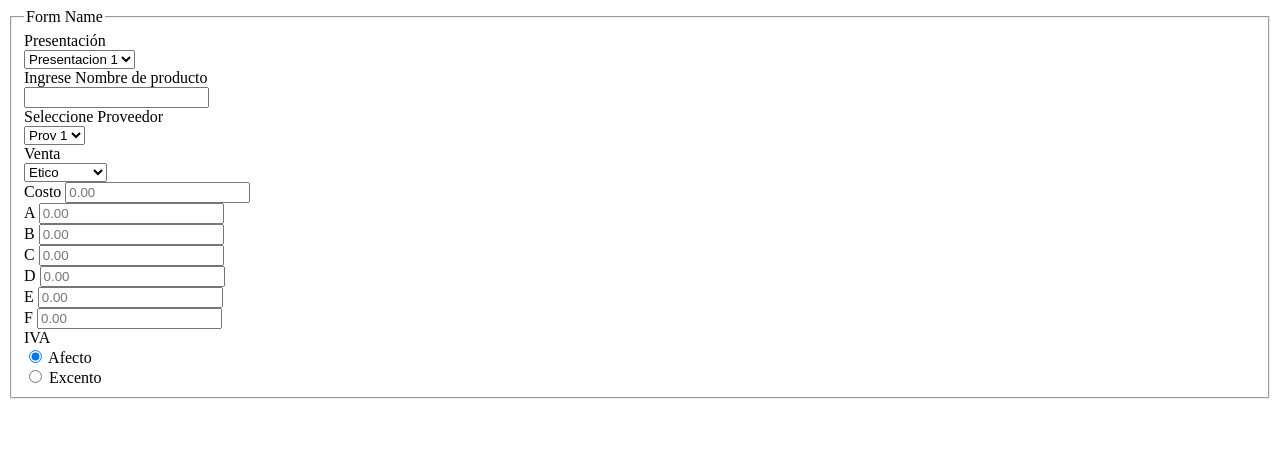
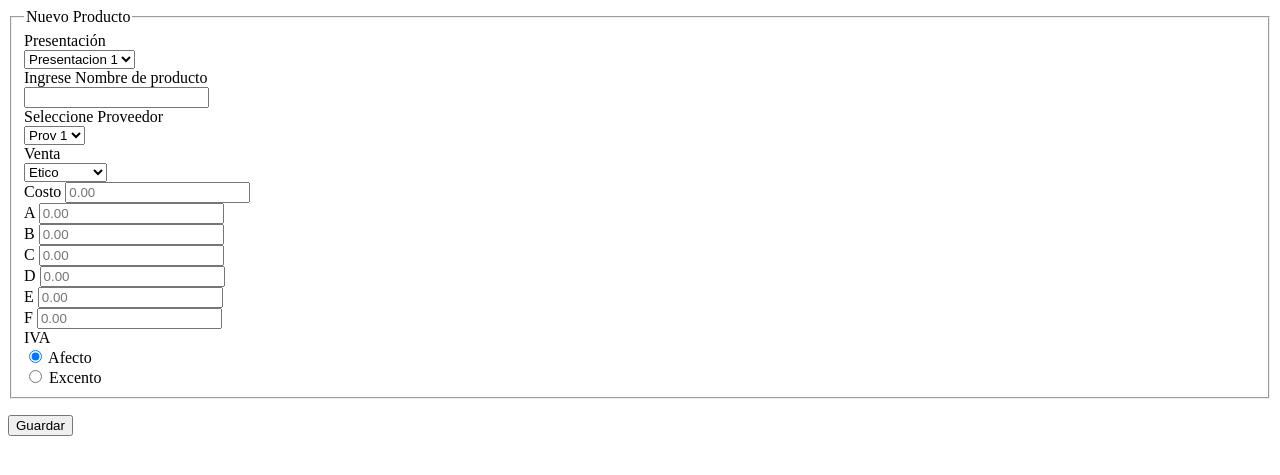
Before and after one commit to CloudGt/sismedic, a PHP site: page /app/nuevo_prod.php in a window 1280 px wide. Shown: the top 475 px of the page. Run offline with PHP 8.4, Linux system fonts and the light colour scheme; data comes from the database, SQL or seed files in the repository.

Commit message:
funcion de creación de nuevo producto.

```diff
--- a/app/Model/Producto.php
+++ b/app/Model/Producto.php
@@ -56,7 +56,7 @@ class Producto
 		global $cnx;
 		return $cnx->query($sql);
 	}
-		function ObtenerEXISTENCIAS()
+	function ObtenerEXISTENCIAS()
 	{
 		$sql = "--";
 
@@ -64,5 +64,13 @@ class Producto
 		return $cnx->query($sql);
 	}
 
+	function guardarproducto($descripcion, $precio, $idprov, $idpresentacion, $tipomedicamento, $afecto,$precioa,$preciob,$precioc,$preciod,$precioe,$preciof)
+	{
+		$sql = "INSERT INTO producto (descripcion, precio, idprov, idpresentacion, tipomedicamento, afecto) VALUES ('$descripcion', $precio, $idprov, $idpresentacion, $tipomedicamento, $afecto)";
+		global $cnx;
+		return $cnx->query($sql);
+	}
+
+
 
 }
--- a/app/nuevo_prod.php
+++ b/app/nuevo_prod.php
@@ -1,14 +1,39 @@
-<form class="form-horizontal">
+<?php
+  session_start();
+  $_SESSION['detalle'] = array();
+
+  require_once 'Config/conexion.php';
+  require_once 'Model/Producto.php';
+  require_once 'Model/nit.php';
+
+  $objProducto = new Producto();
+  $resultado_producto = $objProducto->get();
+  ?>
+
+<html lang="es">
+  <head>
+    <title>Carrito de Compras</title>
+    <script type="text/javascript" src="libs/ajax.js"></script>
+   <!-- Alertity -->
+    <link rel="stylesheet" href="libs/js/alertify/themes/alertify.core.css" />
+  <link rel="stylesheet" href="libs/js/alertify/themes/alertify.bootstrap.css" id="toggleCSS" />
+    <script src="libs/js/alertify/lib/alertify.min.js"></script>
+  </head>
+<body>
+
+
+
+<form class="form-horizontal" role="form" data-toggle="validator">
 <fieldset>
 
 <!-- Form Name -->
-<legend>Form Name</legend>
+<legend>Nuevo Producto</legend>
 
 <!-- Select Basic -->
 <div class="form-group">
-  <label class="col-md-4 control-label" for="presentacion">Presentación</label>
+  <label class="col-md-4 control-label" for="idpresentacion">Presentación</label>
   <div class="col-md-8">
-    <select id="presentacion" name="presentacion" class="form-control">
+    <select id="idpresentacion" name="idpresentacion" class="form-control">
       <option value="1">Presentacion 1</option>
       <option value="2">Presentacion 2</option>
     </select>
@@ -17,18 +42,18 @@
 
 <!-- Text input-->
 <div class="form-group">
-  <label class="col-md-4 control-label" for="Producto">Ingrese Nombre de producto</label>
+  <label class="col-md-4 control-label" for="descripcion">Ingrese Nombre de producto</label>
   <div class="col-md-8">
-  <input id="Producto" name="Producto" type="text" placeholder="" class="form-control input-md" required="">
+  <input id="descripcion" name="descripcion" type="text" placeholder="" class="form-control input-md" required>
 
   </div>
 </div>
 
 <!-- Select Basic -->
 <div class="form-group">
-  <label class="col-md-4 control-label" for="proveedor">Seleccione Proveedor</label>
+  <label class="col-md-4 control-label" for="idprov">Seleccione Proveedor</label>
   <div class="col-md-8">
-    <select id="proveedor" name="proveedor" class="form-control">
+    <select id="idprov" name="idprov" class="form-control">
       <option value="1">Prov 1</option>
       <option value="2">Prov 2</option>
     </select>
@@ -37,9 +62,9 @@
 
 <!-- Select Basic -->
 <div class="form-group">
-  <label class="col-md-4 control-label" for="Tipo_med">Venta</label>
+  <label class="col-md-4 control-label" for="tipomedicamento">Venta</label>
   <div class="col-md-4">
-    <select id="Tipo_med" name="Tipo_med" class="form-control">
+    <select id="tipomedicamento" name="tipomedicamento" class="form-control">
       <option value="1">Etico</option>
       <option value="2">Popular</option>
       <option value="3">Leches</option>
@@ -53,27 +78,27 @@
   <div class="col-md-4">
     <div class="input-group">
       <span class="input-group-addon">Costo</span>
-      <input id="Precio_costo" name="Precio_costo" class="form-control" placeholder="0.00" type="text">
+      <input id="precio" name="precio" class="form-control" placeholder="0.00" type="text">
     </div>
   </div>
   <div class="col-md-4">
     <div class="input-group">
       <span class="input-group-addon">A</span>
-      <input id="precio_A" name="precio_A" class="form-control" placeholder="0.00" type="text">
+      <input id="precioa" name="precioa" class="form-control" placeholder="0.00" type="text">
     </div>
   </div>
 
   <div class="col-md-4">
     <div class="input-group">
       <span class="input-group-addon">B</span>
-      <input id="precio_B" name="precio_B" class="form-control" placeholder="0.00" type="text">
+      <input id="preciob" name="preciob" class="form-control" placeholder="0.00" type="text">
     </div>
   </div>
 
   <div class="">
     <div class="input-group">
       <span class="input-group-addon">C</span>
-      <input id="precio_c" name="precio_c" class="form-control" placeholder="0.00" type="text">
+      <input id="precioc" name="precioc" class="form-control" placeholder="0.00" type="text">
     </div>
   </div>
 
@@ -81,19 +106,19 @@
   <div class="col-md-4">
     <div class="input-group">
       <span class="input-group-addon">D</span>
-      <input id="precio_e" name="precio_e" class="form-control" placeholder="0.00" type="text">
+      <input id="preciod" name="preciod" class="form-control" placeholder="0.00" type="text">
     </div>
   </div>
   <div class="col-md-4">
     <div class="input-group">
       <span class="input-group-addon">E</span>
-      <input id="Precio_e" name="Precio_e" class="form-control" placeholder="0.00" type="text">
+      <input id="precioe" name="precioe" class="form-control" placeholder="0.00" type="text">
     </div>
   </div>
   <div class="col-md-4">
     <div class="input-group">
       <span class="input-group-addon">F</span>
-      <input id="precio_f" name="precio_f" class="form-control" placeholder="0.00" type="text">
+      <input id="preciof" name="preciof" class="form-control" placeholder="0.00" type="text">
     </div>
   </div>
 
@@ -101,17 +126,17 @@
 
 <!-- Multiple Radios -->
 <div class="form-group">
-  <label class="col-md-4 control-label" for="impuestos">IVA</label>
+  <label class="col-md-4 control-label" for="afecto">IVA</label>
   <div class="col-md-4">
   <div class="radio">
-    <label for="impuestos-0">
-      <input type="radio" name="impuestos" id="impuestos-0" value="0" checked="checked">
+    <label for="afecto">
+      <input type="radio" name="afecto" id="afecto" value="0" checked="checked">
       Afecto
     </label>
     </div>
   <div class="radio">
-    <label for="impuestos-1">
-      <input type="radio" name="impuestos" id="impuestos-1" value="1">
+    <label for="afecto">
+      <input type="radio" name="afecto" id="afecto" value="1">
       Excento
     </label>
     </div>
@@ -119,4 +144,11 @@
 </div>
 
 </fieldset>
+
 </form>
+
+<div class="col-xs-12 col-sm-12 col-md-12 form-inline mb-3">
+  <button id ="btn_guardarprod" class="btn btn-success"  name="btn_guardarprod">Guardar</button>
+</div>
+</body>
+</html>
```
Also changed, not shown: app/Controller/ProductoController.php (+31 -0 lines), app/libs/ajax.js.
